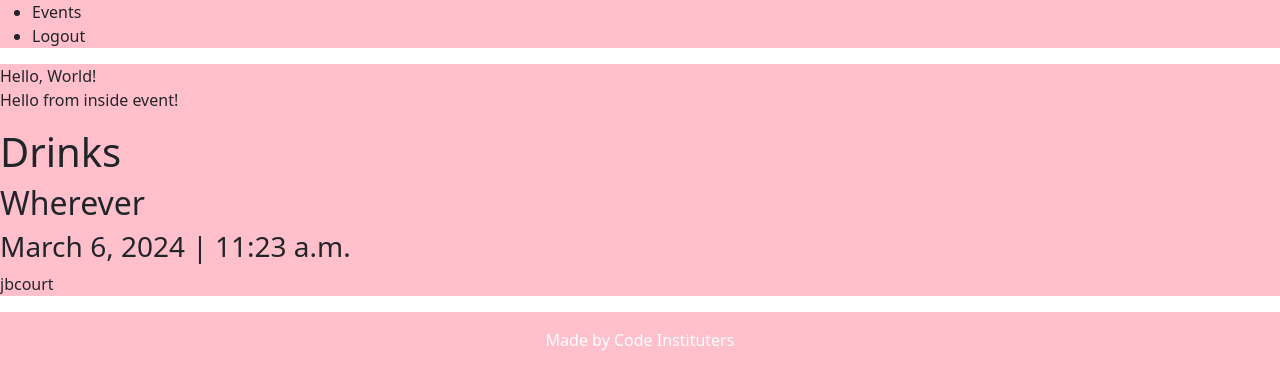
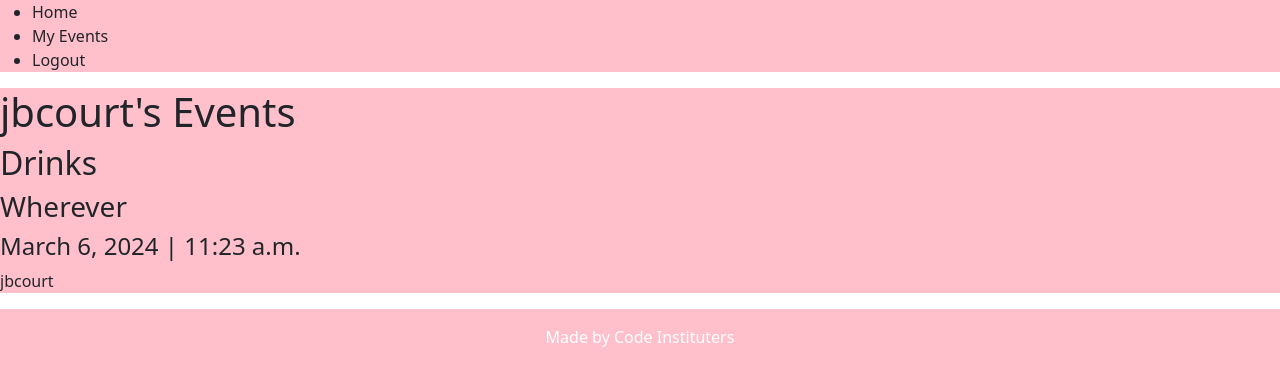
Before and after one commit to bvelizmera/Reinhardt-s-Raiders-Django-Hackathon, a Django app: page /event/ in a window 1280 px wide. Shown: the top 389 px of the page. Run offline with Django 4.2, Linux system fonts and the light colour scheme; a user stored in the database is signed in; data comes from the database, SQL or seed files in the repository; some libraries are stand-ins or nearby versions.

Commit message:
Add home page with all events & events page showing user-created events.

```diff
--- a/collegeapp/urls.py
+++ b/collegeapp/urls.py
@@ -16,13 +16,11 @@ Including another URLconf
 """
 from django.contrib import admin
 from django.urls import path, include
-from event import views as event_views
 
 
 urlpatterns = [
     path("accounts/", include("allauth.urls")),
     path('admin/', admin.site.urls),
-   # path('', event_views.EventList, name="event-urls"),
-    path('event/', include('event.urls')),
+    path('', include('event.urls')),
     path('summernote/', include('django_summernote.urls')),
 ]
--- a/event/templates/event/event.html
+++ b/event/templates/event/event.html
@@ -2,10 +2,11 @@
 {% block content %}
 {% load static %}
 
-<p>Hello from inside event!</p>
-
-<h1>{{ event.name }}</h1>
-<h2>{{ event.location }}</h2>
-<h3>{{ event.date }} | {{ event.time }}</h3>
-<p>{{ event.creator }}</p>
+<h1>All Events</h1>
+{% for event in event_queryset %}
+    <h2>{{ event.name }}</h2>
+    <h3>{{ event.location }}</h3>
+    <h4>{{ event.date }} | {{ event.time }}</h4>
+    <p>{{ event.creator }}</p>
+{% endfor %}
 {% endblock content %}
--- /dev/null
+++ b/event/templates/event/user_events.html
@@ -0,0 +1,11 @@
+{% extends 'base.html' %}
+{% block content %}
+{% load static %}
+
+<h1>{{ request.user }}'s Events</h1>
+<h2>{{ event.name }}</h2>
+<h3>{{ event.location }}</h3>
+<h4>{{ event.date }} | {{ event.time }}</h4>
+<p>{{ event.creator }}</p>
+
+{% endblock content %}
--- a/event/urls.py
+++ b/event/urls.py
@@ -8,5 +8,6 @@ from .views import display_base
 
 urlpatterns = [
     path('', views.EventList, name='home'),
-    path('base/', display_base, name='display_base'),
+    path('event/', views.show_user_events, name='user_events'),
+    path('../base/', display_base, name='display_base'),
 ]
--- a/event/views.py
+++ b/event/views.py
@@ -9,10 +9,23 @@ def EventList(request):
     Display all events
     """
     queryset = Event.objects.all()
+    # event = get_object_or_404(queryset, creator=request.user)
+
+    return render(request,
+        'event/event.html',
+        {"event_queryset": queryset,
+        }
+    )
+
+def show_user_events(request):
+    """
+    Display all events created by the logged-in user
+    """
+    queryset = Event.objects.all()
     event = get_object_or_404(queryset, creator=request.user)
 
     return render(request,
-        'event/event.html',
+        'event/user_events.html',
         {"event": event,
         }
     )
--- a/templates/base.html
+++ b/templates/base.html
@@ -1,6 +1,7 @@
 {% load static %}
 
-{% url 'events' as events_url %}
+{% url 'home' as home_url %}
+{% url 'user_events' as user_events_url %}
 {% url 'account_login' as login_url %}
 {% url 'account_signup' as signup_url %}
 {% url 'account_logout' as logout_url %}
@@ -30,9 +31,12 @@
     <!-- Navigation -->
     <nav >
         <ul>
+            <li class="nav-item">
+                <a class="nav-link {% if request.path == home_url %}active" aria-current="page{% endif %}" href="{% url 'home' %}">Home</a>
+            </li>
             {% if user.is_authenticated %}
             <li class="nav-item">
-                <a class="nav-link {% if request.path == events_url %}active" aria-current="page{% endif %}" href="{% url 'home' %}">Events</a>
+                <a class="nav-link {% if request.path == events_url %}active" aria-current="page{% endif %}" href="{% url 'user_events' %}">My Events</a>
             </li>
             <li class="nav-item">
                 <a class="nav-link {% if request.path == logout_url %}active" aria-current="page{% endif %}" href="{% url 'account_logout' %}">Logout</a>
@@ -50,7 +54,6 @@
     </nav>
 
     <main class="flex-shrink-0 main-bg">
-        Hello, World!
         {% block content %}
         <!-- Content Goes here -->
         {% endblock content %}
```
